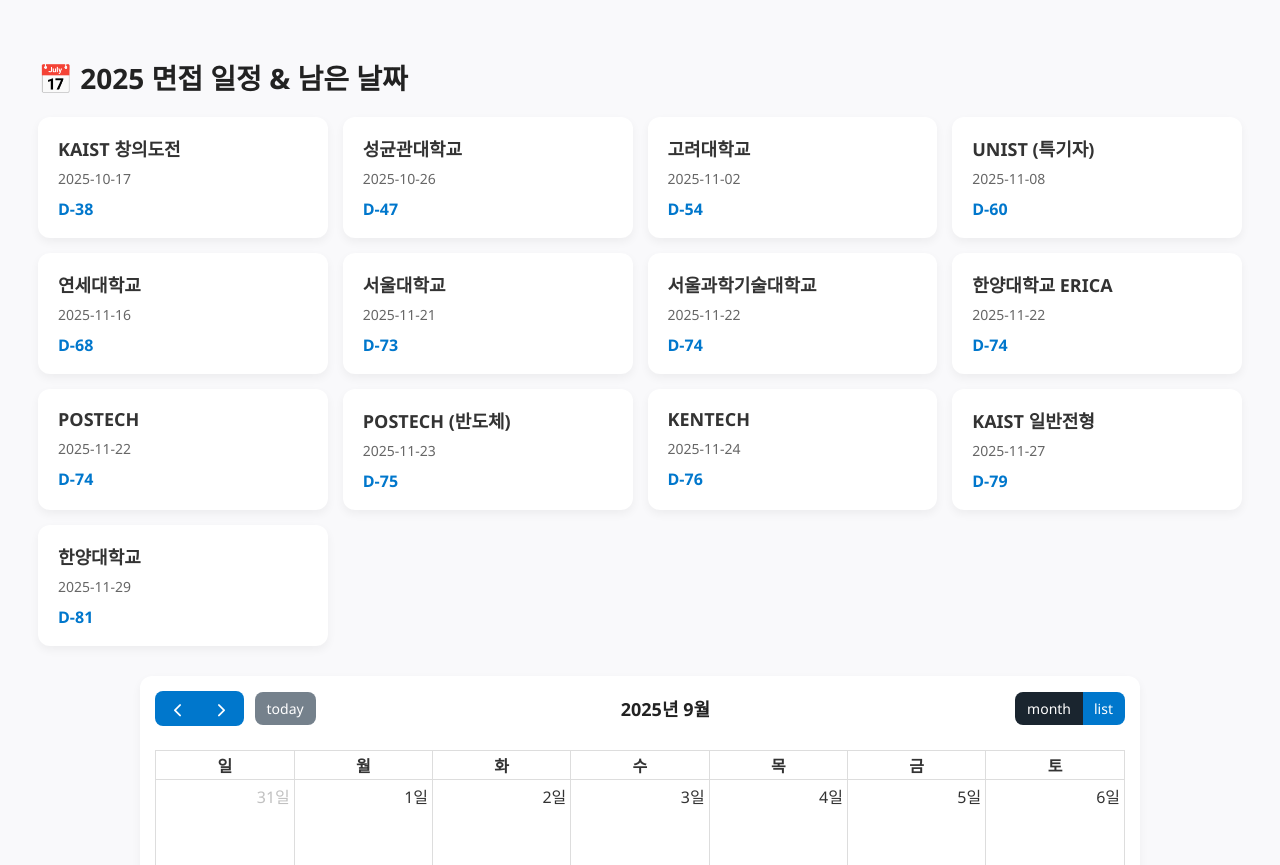
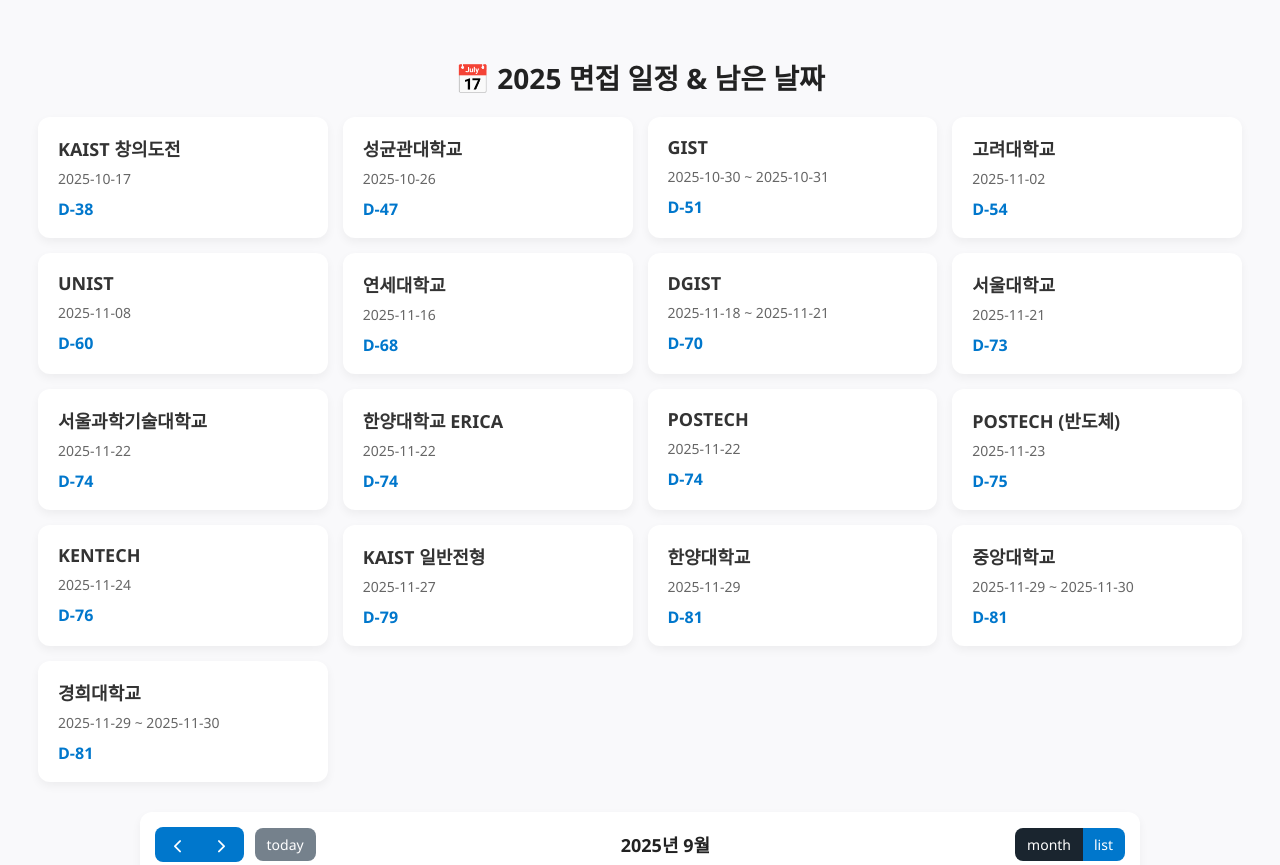
Before and after one commit to soysaucecrab/univ.list, a plain HTML site: page index.html in a window 1280 px wide. Shown: the top 865 px of the page. Drawn offline with nearby package versions, Linux system fonts and the light colour scheme.

Commit message:
Update index.html

```diff
--- a/index.html
+++ b/index.html
@@ -19,6 +19,7 @@
       font-size: 28px;
       font-weight: 700;
       color: #222;
+      text-align: center;
     }
 
     /* 카운트다운 카드 리스트 */
@@ -66,7 +67,7 @@
       box-shadow: 0 4px 10px rgba(0,0,0,0.05);
     }
 
-    /* FullCalendar 버튼 커스텀 */
+    /* FullCalendar 버튼 스타일 */
     .fc .fc-button {
       background: #0077cc;
       border: none;
@@ -97,11 +98,11 @@
     const interviews = [
       { name: 'KAIST 창의도전', date: '2025-10-17' },
       { name: '성균관대학교', date: '2025-10-26' },
-    { name: 'GIST', start: '2025-10-30', end: '2025-11-01' },   // 10.30~10.31
+      { name: 'GIST', start: '2025-10-30', end: '2025-11-01' },
       { name: '고려대학교', date: '2025-11-02' },
-    { name: 'UNIST (특기자)', date: '2025-11-08' },
+      { name: 'UNIST', date: '2025-11-08' },
       { name: '연세대학교', date: '2025-11-16' },
-    { name: 'DGIST', start: '2025-11-18', end: '2025-11-22' }, // 11.18~11.21
+      { name: 'DGIST', start: '2025-11-18', end: '2025-11-22' },
       { name: '서울대학교', date: '2025-11-21' },
       { name: '서울과학기술대학교', date: '2025-11-22' },
       { name: '한양대학교 ERICA', date: '2025-11-22' },
@@ -110,33 +111,39 @@
       { name: 'KENTECH', date: '2025-11-24' },
       { name: 'KAIST 일반전형', date: '2025-11-27' },
       { name: '한양대학교', date: '2025-11-29' },
-    { name: '중앙대학교', start: '2025-11-29', end: '2025-12-01' },   // 11.29~11.30
-    { name: '경희대학교', start: '2025-11-29', end: '2025-12-01' },   // 11.29~11.30
+      { name: '중앙대학교', start: '2025-11-29', end: '2025-12-01' },
+      { name: '경희대학교', start: '2025-11-29', end: '2025-12-01' },
     ];
 
     const today = new Date();
     const listEl = document.getElementById('countdown-list');
 
+    // countdown 카드 생성
     const sorted = interviews
       .map(item => {
-        const interviewDate = new Date(item.date);
+        const baseDate = item.date || item.start;
+        const interviewDate = new Date(baseDate);
         const diff = Math.ceil((interviewDate - today) / (1000 * 60 * 60 * 24));
         return { ...item, dday: diff };
       })
       .filter(item => item.dday >= 0)
-      .sort((a, b) => a.dday - b.dday);
+      .sort((a, b) => new Date(a.date || a.start) - new Date(b.date || b.start));
 
     sorted.forEach(item => {
       const li = document.createElement('li');
       li.className = "countdown-card";
+      const displayDate = item.date
+        ? item.date
+        : `${item.start} ~ ${new Date(new Date(item.end) - 1*24*60*60*1000).toISOString().slice(0,10)}`;
       li.innerHTML = `
         <div class="countdown-title">${item.name}</div>
-        <div class="countdown-date">${item.date}</div>
+        <div class="countdown-date">${displayDate}</div>
         <div class="countdown-dday">D-${item.dday}</div>
       `;
       listEl.appendChild(li);
     });
 
+    // FullCalendar 초기화
     document.addEventListener('DOMContentLoaded', function () {
       const calendarEl = document.getElementById('calendar');
       const calendar = new FullCalendar.Calendar(calendarEl, {
@@ -147,10 +154,13 @@
           center: 'title',
           right: 'dayGridMonth,listWeek'
         },
-        events: interviews.map(item => ({
-          title: item.name,
-          start: item.date,
-        })),
+        events: interviews.map(item => {
+          if(item.date) {
+            return { title: item.name, start: item.date };
+          } else {
+            return { title: item.name, start: item.start, end: item.end };
+          }
+        }),
       });
       calendar.render();
     });
```
Lines whose indentation alone changed are shown as unchanged.
